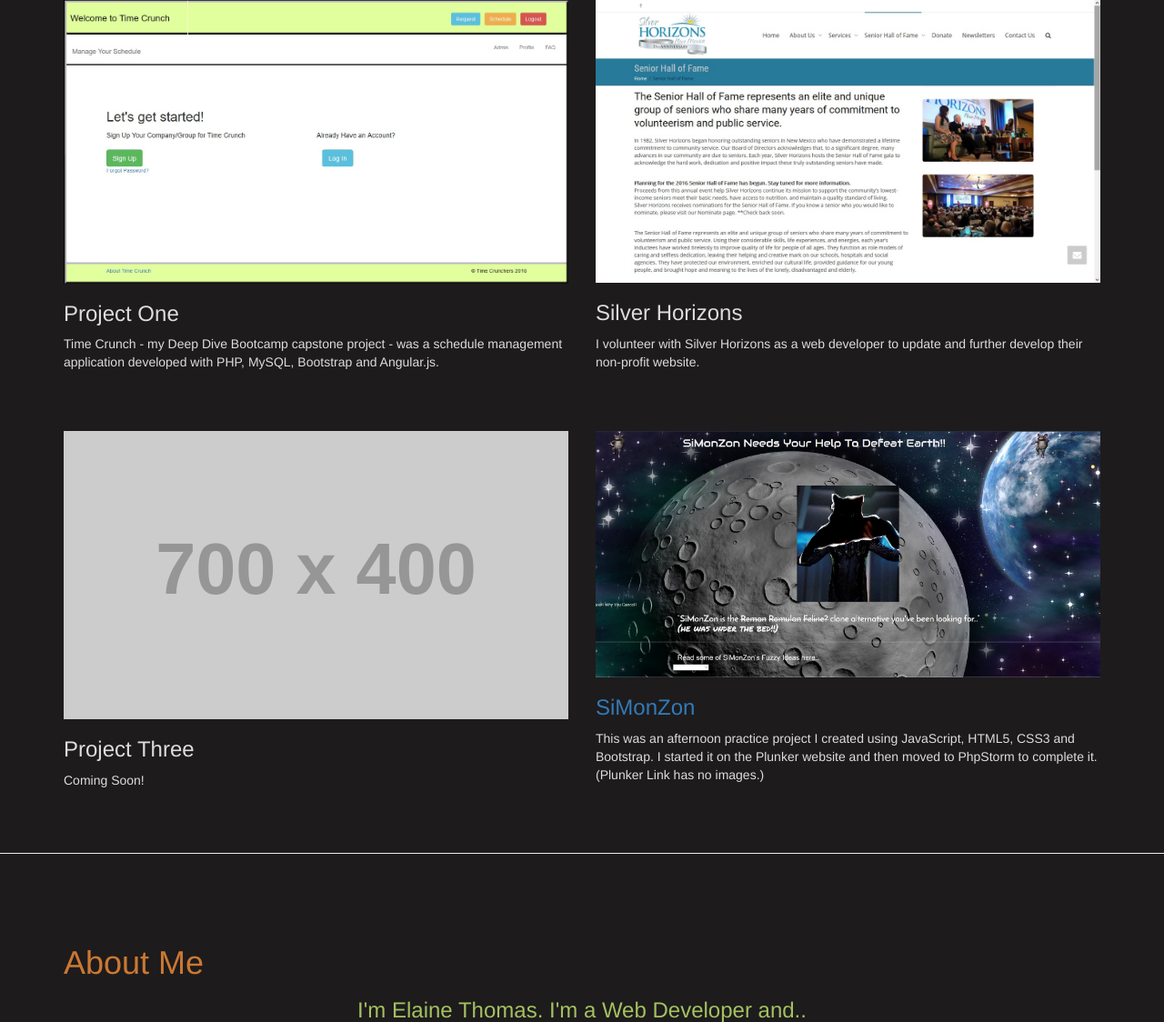
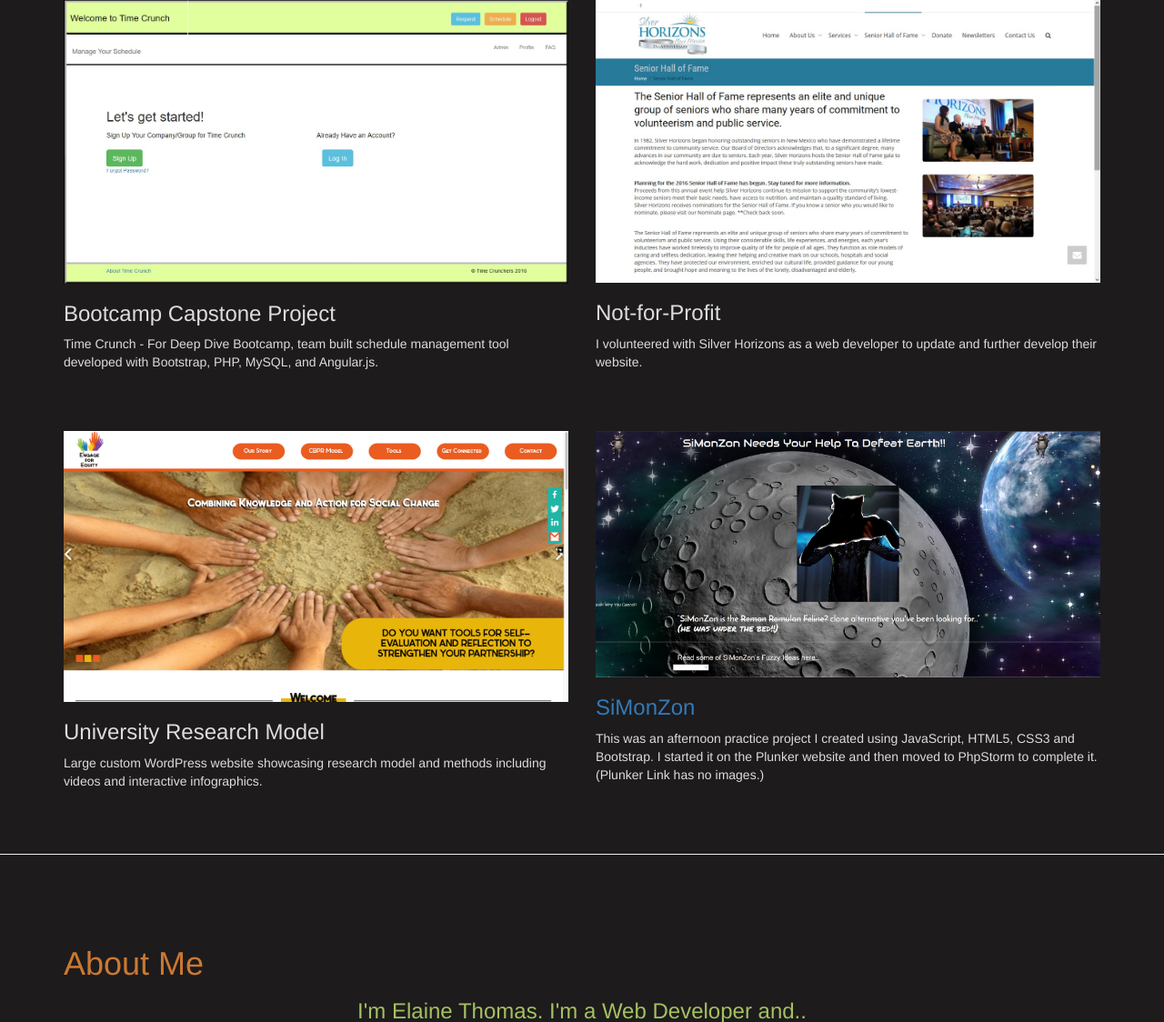
Before and after one commit to elainethomas/el41net, a PHP site: page / in a window 1280 px wide. Shown: the part 1801-2925 px from the top of the page at 91% size. Run offline with PHP 8.4, Linux system fonts and the light colour scheme; grey boxes labelled with a size stand in for pictures from a placeholder-image service; some libraries are stand-ins or nearby versions.

Commit message:
adding image and footer

```diff
--- a/el41netStyle.css
+++ b/el41netStyle.css
@@ -210,6 +210,10 @@
     text-align: center;
 }
 
+.LI-profile-badge {
+    margin: 2em;
+}
+
 @media screen and (min-width: 768px) {
     .container .jumbotron, .container-fluid .jumbotron {
         padding-right: 60px;
--- a/index.php
+++ b/index.php
@@ -194,20 +194,18 @@
             <div class="col-md-6 portfolio-item">
                 <img class="img-responsive" src="images/timecrunch.jpg" alt="timecrunch">
                 <h3>
-                    Project One
+                    Bootcamp Capstone Project
                 </h3>
-                <p>Time Crunch - my Deep Dive Bootcamp capstone project - was a schedule management application
-                    developed with
-                    PHP, MySQL, Bootstrap and Angular.js. </p>
+                <p>Time Crunch - For Deep Dive Bootcamp, team built schedule management tool
+                    developed with Bootstrap, PHP, MySQL, and Angular.js. </p>
             </div>
             <!-- Project 2 -->
             <div class="col-md-6 portfolio-item">
                 <img class="img-responsive" src="images/silverH.jpg" alt="sample page">
                 <h3>
-                    Silver Horizons
+                    Not-for-Profit
                 </h3>
-                <p>I volunteer with Silver Horizons as a web developer to update and further develop their non-profit
-                    website.</p>
+                <p>I volunteered with Silver Horizons as a web developer to update and further develop their website.</p>
             </div>
         </div>
         <!-- /.row -->
@@ -216,11 +214,12 @@
         <!-- Project 3 -->
         <div class="row">
             <div class="col-md-6 portfolio-item">
-                <img class="img-responsive" src="http://placehold.it/700x400" alt="">
+                <img class="img-responsive" src="images/tiny-cpr.png"
+                     alt="screen capture of website">
                 <h3>
-                    Project Three
+                    University Research Model
                 </h3>
-                <p>Coming Soon!</p>
+                <p>Large custom WordPress website showcasing research model and methods including videos and interactive infographics.</p>
             </div>
             <!-- Project 4 -->
             <div class="col-md-6 portfolio-item">
@@ -323,8 +322,9 @@
 
     </div>
     <footer class="footer">
-        <div class="container">
-            <p class="text-muted">Contact information: <a href="mailto:someone@example.com">someone@example.com</a>.</p>
+        <div class="container center">
+            <p class="text-muted">Contact information: <a href="mailto:someone@example.com">info@infinite-possibilities.us</a>
+            </p>
         </div>
     </footer>
 </body>
```
Also changed, not shown: public_html/images/tiny-cpr.png (added).
